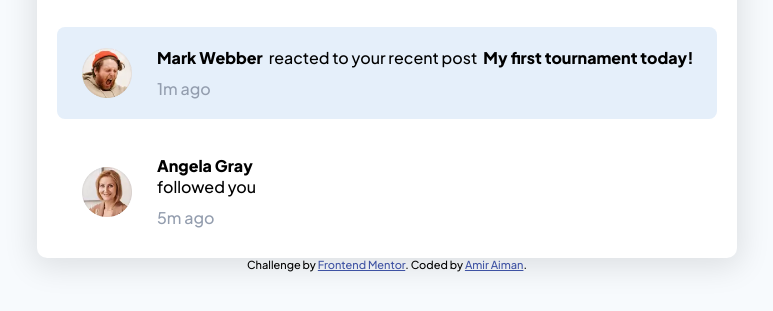
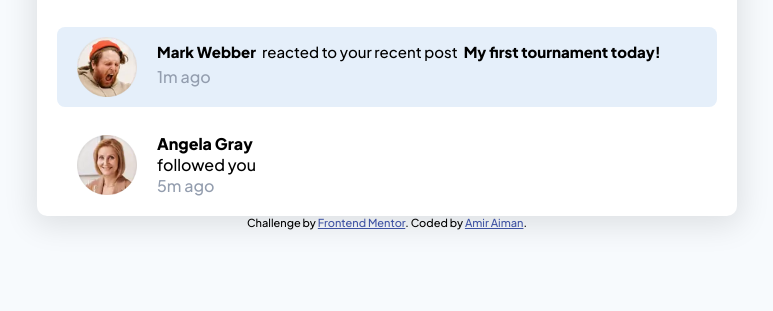
Before and after one commit to amiraiman/fem-noti-page, a website: page public/index.html in a window 1280 px wide. Shown: the part 163-474 px from the top of the page, without its empty margins (253-1026 px from the left). Drawn offline with Linux system fonts and the light colour scheme.

Commit message:
Fix padding & font sizes

```diff
--- a/public/styles.css
+++ b/public/styles.css
@@ -77,20 +77,20 @@ li {
   border-radius: 0.8rem;
   grid-template-columns: 1fr 9fr;
   grid-column-gap: 2rem;
-  grid-row-gap: 1rem;
-  padding: 2rem;
+  padding: 1rem 2rem;
 }
 .noti-box[data-read=false] {
   background-color: hsl(211deg, 68%, 94%);
 }
 .noti-avatar {
   grid-row: 1/span 2;
-  width: 5rem;
+  width: 100%;
+  height: auto;
   align-self: center;
   justify-self: center;
 }
 .noti-details {
-  font-size: 1.6rem;
+  font-size: 1.5rem;
   display: flex;
   justify-content: flex-start;
   align-items: center;
--- a/src/main.scss
+++ b/src/main.scss
@@ -99,8 +99,7 @@ li {
         border-radius: 0.8rem;
         grid-template-columns: 1fr 9fr;
         grid-column-gap: 2rem;
-        grid-row-gap: 1rem;
-        padding: 2rem;
+        padding: 1rem 2rem;
 
         &[data-read="false"] {
             background-color: $bluegray-light1;
@@ -109,13 +108,14 @@ li {
 
     &-avatar {
         grid-row: 1 / span 2;
-        width: 5rem;
+        width: 100%;
+        height: auto;
         align-self: center;
         justify-self: center;
     }
 
     &-details {
-        font-size: 1.6rem;
+        font-size: 1.5rem;
         display: flex;
         justify-content: flex-start;
         align-items: center;
```
